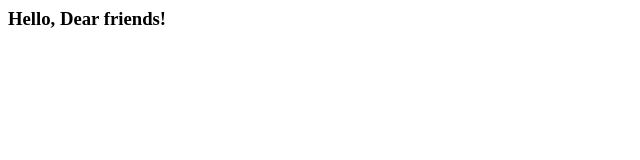
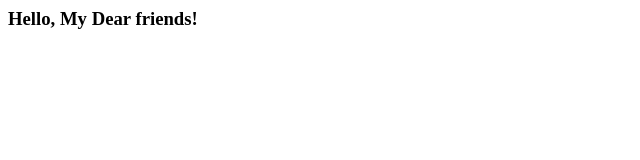
Before and after one commit to erazdobarov65/sf_practice, a plain HTML site: page index.html in a window 1280 px wide. Shown: the full height of the page, 0-640 px from the left. Drawn offline with Linux system fonts and the light colour scheme.

Commit message:
changed index.html

```diff
--- a/index.html
+++ b/index.html
@@ -1 +1 @@
-<h3>Hello, Dear friends!</h3>
+<h3>Hello, My  Dear friends!</h3>
```
